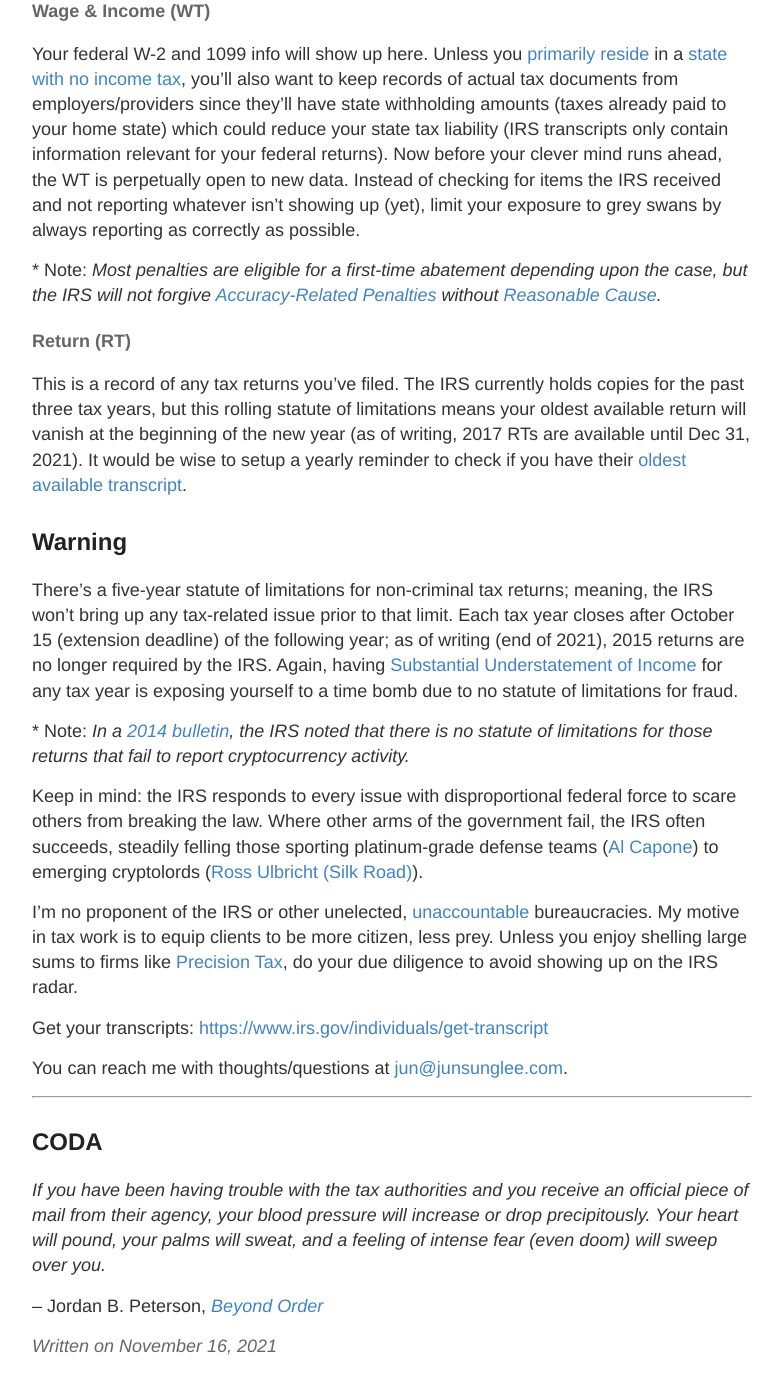
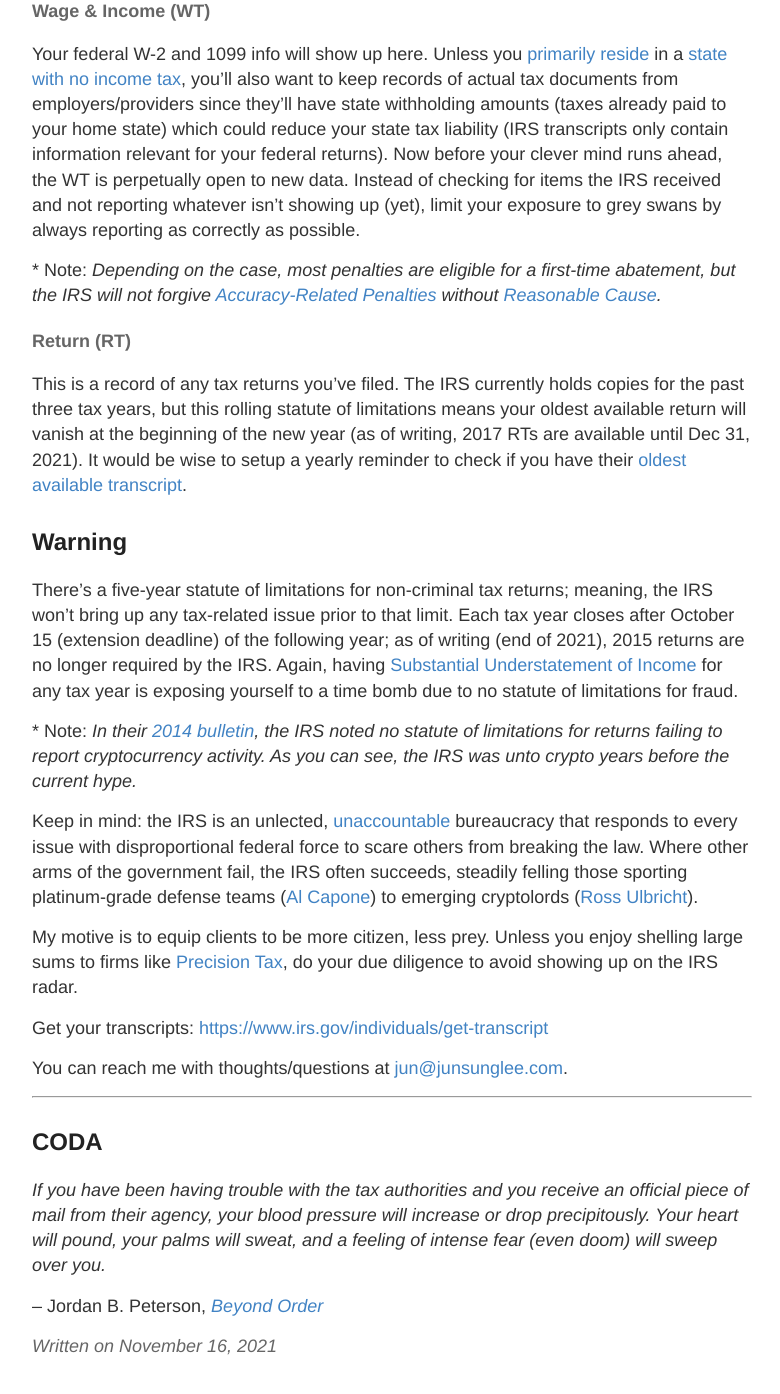
Before and after one commit to poastmil/junsunglee.com, a Jekyll site: the page built from _posts/2021-11-16-Get-Your-IRS-Transcripts-NOW.md, in a window 1280 px wide and 1400 px high, scrolled down 1531 px. Shown: the top 1394 px of the window, without its empty margins (248-1028 px from the left). Built offline with Jekyll 4.4.1, drawn with Linux system fonts in a browser that asks for light colours.

Commit message:
Updated post and Gemfile

```diff
--- a/Gemfile
+++ b/Gemfile
@@ -4,3 +4,4 @@
 gem 'kramdown-parser-gfm'
 gem 'jekyll-watch'
 gem 'webrick'
+gem 'jekyll-sitemap'
--- a/_posts/2021-11-16-Get-Your-IRS-Transcripts-NOW.md
+++ b/_posts/2021-11-16-Get-Your-IRS-Transcripts-NOW.md
@@ -34,7 +34,7 @@
 
 Your federal W-2 and 1099 info will show up here. Unless you [primarily reside](https://www.investopedia.com/terms/p/principalresidence.asp) in a [state with no income tax](https://www.investopedia.com/financial-edge/0210/7-states-with-no-income-tax.aspx), you'll also want to keep records of actual tax documents from employers/providers since they'll have state withholding amounts (taxes already paid to your home state) which could reduce your state tax liability (IRS transcripts only contain information relevant for your federal returns). Now before your clever mind runs ahead, the WT is perpetually open to new data. Instead of checking for items the IRS received and not reporting whatever isn't showing up (yet), limit your exposure to grey swans by always reporting as correctly as possible.
 
-\* Note: _Most penalties are eligible for a first-time abatement depending upon the case, but the IRS will not forgive [Accuracy-Related Penalties](https://www.irs.gov/payments/accuracy-related-penalty) without [Reasonable Cause](https://www.irs.gov/businesses/small-businesses-self-employed/penalty-relief-due-to-reasonable-cause)._
+\* Note: _Depending on the case, most penalties are eligible for a first-time abatement, but the IRS will not forgive [Accuracy-Related Penalties](https://www.irs.gov/payments/accuracy-related-penalty) without [Reasonable Cause](https://www.irs.gov/businesses/small-businesses-self-employed/penalty-relief-due-to-reasonable-cause)._
 
 #### Return (RT)
 
@@ -44,11 +44,11 @@
 
 There's a five-year statute of limitations for non-criminal tax returns; meaning, the IRS won't bring up any tax-related issue prior to that limit. Each tax year closes after October 15 (extension deadline) of the following year; as of writing (end of 2021), 2015 returns are no longer required by the IRS. Again, having [Substantial Understatement of Income](https://www.irs.gov/payments/accuracy-related-penalty#:~:text=Substantial%20Understatement%20of%20Income%20Tax%20Penalty) for any tax year is exposing yourself to a time bomb due to no statute of limitations for fraud.
 
-\* Note: _In a [2014 bulletin](https://www.irs.gov/irb/2014-16_IRB#:~:text=Q%E2%80%9316%3A%20Will%20taxpayers%20be%20subject%20to%20penalties%20for%20having%20treated%20a%20virtual%20currency%20transaction%20in%20a%20manner%20that%20is%20inconsistent%20with%20this%20notice%20prior%20to%20March%2025%2C%202014%3F), the IRS noted that there is no statute of limitations for those returns that fail to report cryptocurrency activity._
+\* Note: _In their [2014 bulletin](https://www.irs.gov/irb/2014-16_IRB#:~:text=Q%E2%80%9316%3A%20Will%20taxpayers%20be%20subject%20to%20penalties%20for%20having%20treated%20a%20virtual%20currency%20transaction%20in%20a%20manner%20that%20is%20inconsistent%20with%20this%20notice%20prior%20to%20March%2025%2C%202014%3F), the IRS noted no statute of limitations for returns failing to report cryptocurrency activity. As you can see, the IRS was unto crypto years before the current hype._
 
-Keep in mind: the IRS responds to every issue with disproportional federal force to scare others from breaking the law. Where other arms of the government fail, the IRS often succeeds, steadily felling those sporting platinum-grade defense teams ([Al Capone](https://en.wikipedia.org/wiki/Al_Capone#Tax_evasion)) to emerging cryptolords ([Ross Ulbricht (Silk Road)](https://en.wikipedia.org/wiki/Ross_Ulbricht#Arrest)).
+Keep in mind: the IRS is an unlected, [unaccountable](https://en.wikipedia.org/wiki/IRS_targeting_controversy) bureaucracy that responds to every issue with disproportional federal force to scare others from breaking the law. Where other arms of the government fail, the IRS often succeeds, steadily felling those sporting platinum-grade defense teams ([Al Capone](https://en.wikipedia.org/wiki/Al_Capone#Tax_evasion)) to emerging cryptolords ([Ross Ulbricht](https://en.wikipedia.org/wiki/Ross_Ulbricht#Arrest)).
 
-I'm no proponent of the IRS or other unelected, [unaccountable](https://en.wikipedia.org/wiki/IRS_targeting_controversy) bureaucracies. My motive in tax work is to equip clients to be more citizen, less prey. Unless you enjoy shelling large sums to firms like [Precision Tax](https://www.precisiontax.com), do your due diligence to avoid showing up on the IRS radar.
+My motive is to equip clients to be more citizen, less prey. Unless you enjoy shelling large sums to firms like [Precision Tax](https://www.precisiontax.com), do your due diligence to avoid showing up on the IRS radar.
 
 Get your transcripts: <https://www.irs.gov/individuals/get-transcript>
 
```
Also changed, not shown: Gemfile.lock.
